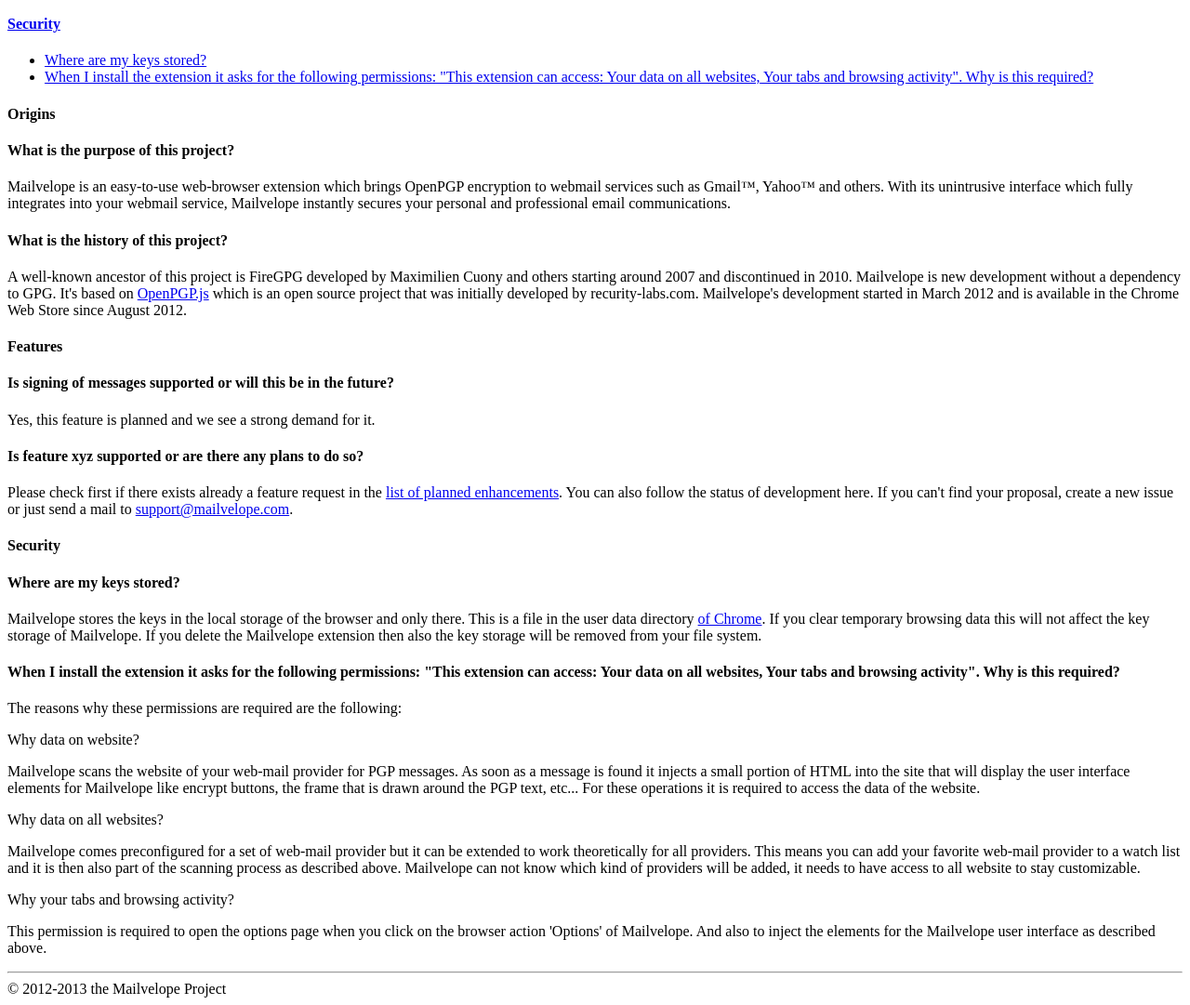
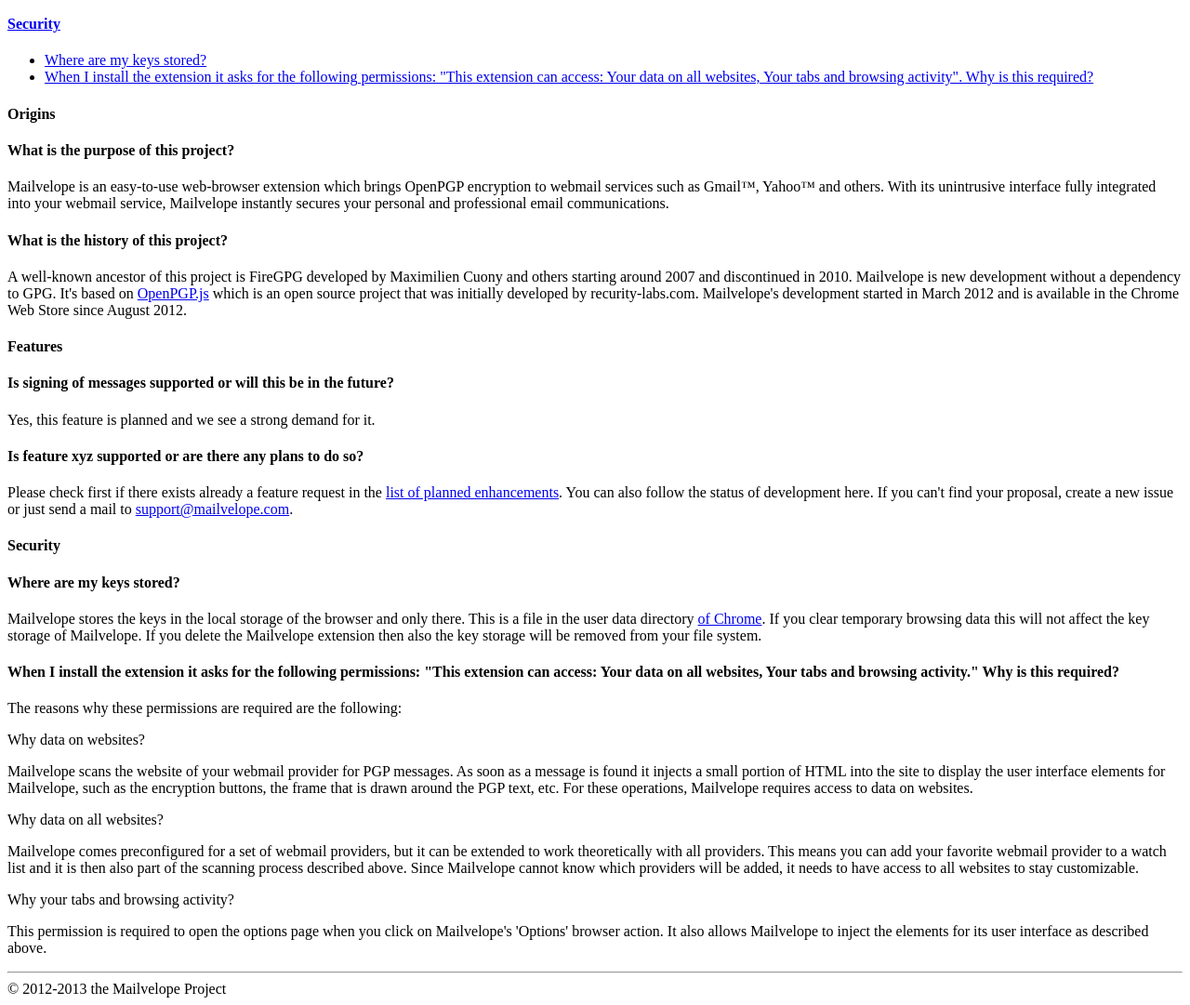
Before and after one commit to carolyna/www.mailvelope.com, a Node project: template views/body/faq.jade in a window 1280 px wide. Shown: the part 304-1385 px from the top of the page at 93% size. Run offline with Node 20 templates, Linux system fonts and the light colour scheme; the template is opened without the code that fills it, so the values that code supplies are empty; some libraries are stand-ins or nearby versions.

Commit message:
Proofreading edits
fixed inconsistent usage of webmail and other minor typos.

```diff
--- a/views/incl/faq.jade
+++ b/views/incl/faq.jade
@@ -36,7 +36,7 @@
       h4 Origins
     #purpose
       h4 What is the purpose of this project?
-    p Mailvelope is an easy-to-use web-browser extension which brings OpenPGP encryption to webmail services such as Gmail™, Yahoo™ and others. With its unintrusive interface which fully integrates into your webmail service, Mailvelope instantly secures your personal and professional email communications.
+    p Mailvelope is an easy-to-use web-browser extension which brings OpenPGP encryption to webmail services such as Gmail™, Yahoo™ and others. With its unintrusive interface fully integrated into your webmail service, Mailvelope instantly secures your personal and professional email communications.
     #history
       h4 What is the history of this project?
     p A well-known ancestor of this project is FireGPG developed by Maximilien Cuony and others starting around 2007 and discontinued in 2010. Mailvelope is new development without a dependency to GPG. It's based on <a href='http://www.openpgpjs.org/'>OpenPGP.js</a> which is an open source project that was initially developed by recurity-labs.com. Mailvelope's development started in March 2012 and is available in the Chrome Web Store since August 2012.
@@ -54,11 +54,11 @@
       h4 Where are my keys stored?
     p Mailvelope stores the keys in the local storage of the browser and only there. This is a file in the user data directory <a href='http://www.chromium.org/user-experience/user-data-directory' target='_blank'>of Chrome</a>. If you clear temporary browsing data this will not affect the key storage of Mailvelope. If you delete the Mailvelope extension then also the key storage will be removed from your file system.
     #permissions
-      h4 When I install the extension it asks for the following permissions: "This extension can access: Your data on all websites, Your tabs and browsing activity". Why is this required?
+      h4 When I install the extension it asks for the following permissions: "This extension can access: Your data on all websites, Your tabs and browsing activity." Why is this required?
     p The reasons why these permissions are required are the following:
-    p Why data on website?
-    p Mailvelope scans the website of your web-mail provider for PGP messages. As soon as a message is found it injects a small portion of HTML into the site that will display the user interface elements for Mailvelope like encrypt buttons, the frame that is drawn around the PGP text, etc... For these operations it is required to access the data of the website.
+    p Why data on websites?
+    p Mailvelope scans the website of your webmail provider for PGP messages. As soon as a message is found it injects a small portion of HTML into the site to display the user interface elements for Mailvelope, such as the encryption buttons, the frame that is drawn around the PGP text, etc. For these operations, Mailvelope requires access to data on websites.
     p Why data on all websites?
-    p Mailvelope comes preconfigured for a set of web-mail provider but it can be extended to work theoretically for all providers. This means you can add your favorite web-mail provider to a watch list and it is then also part of the scanning process as described above. Mailvelope can not know which kind of providers will be added, it needs to have access to all website to stay customizable.
+    p Mailvelope comes preconfigured for a set of webmail providers, but it can be extended to work theoretically with all providers. This means you can add your favorite webmail provider to a watch list and it is then also part of the scanning process described above. Since Mailvelope cannot know which providers will be added, it needs to have access to all websites to stay customizable.
     p Why your tabs and browsing activity?
-    p This permission is required to open the options page when you click on the browser action 'Options' of Mailvelope. And also to inject the elements for the Mailvelope user interface as described above.
+    p This permission is required to open the options page when you click on Mailvelope's 'Options' browser action. It also allows Mailvelope to inject the elements for its user interface as described above.
```
